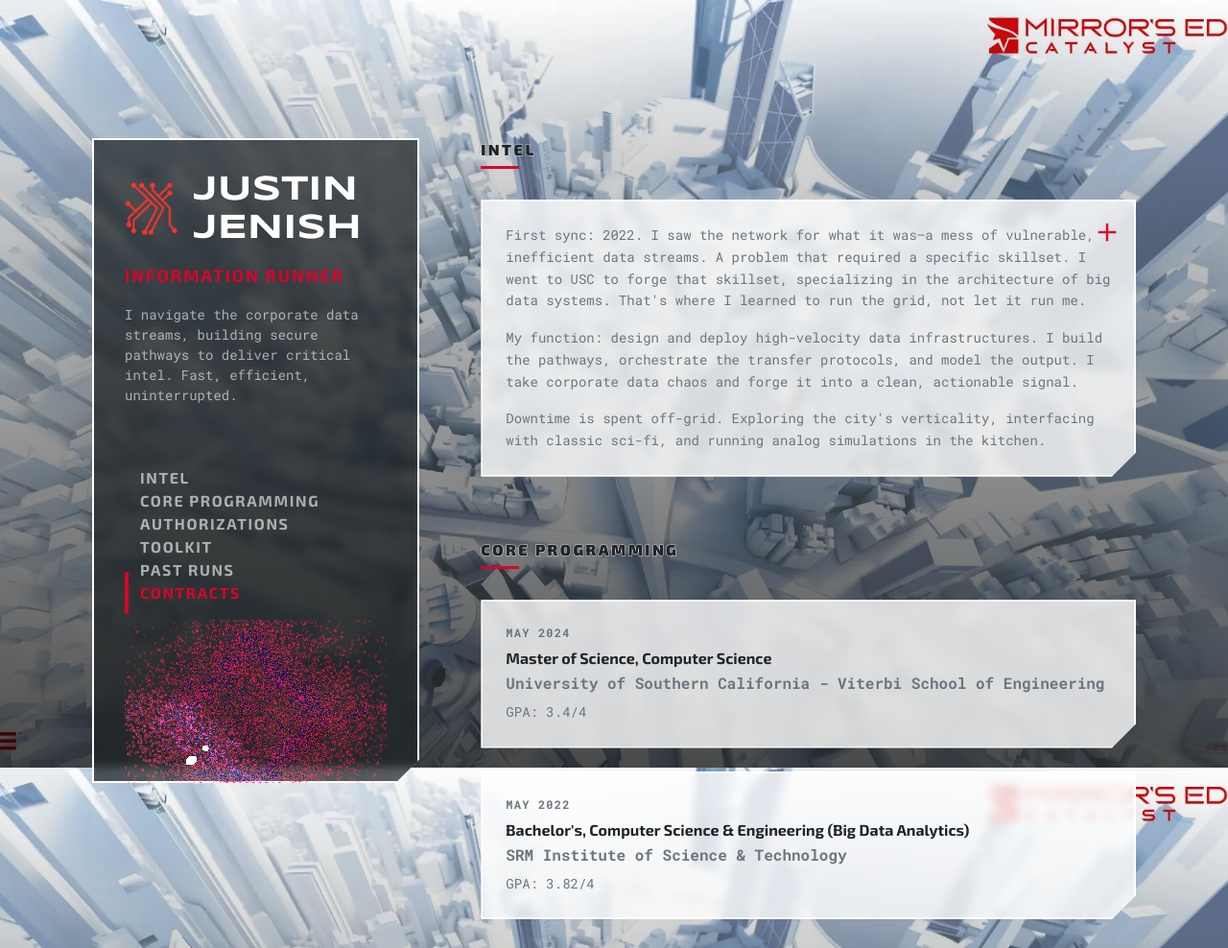
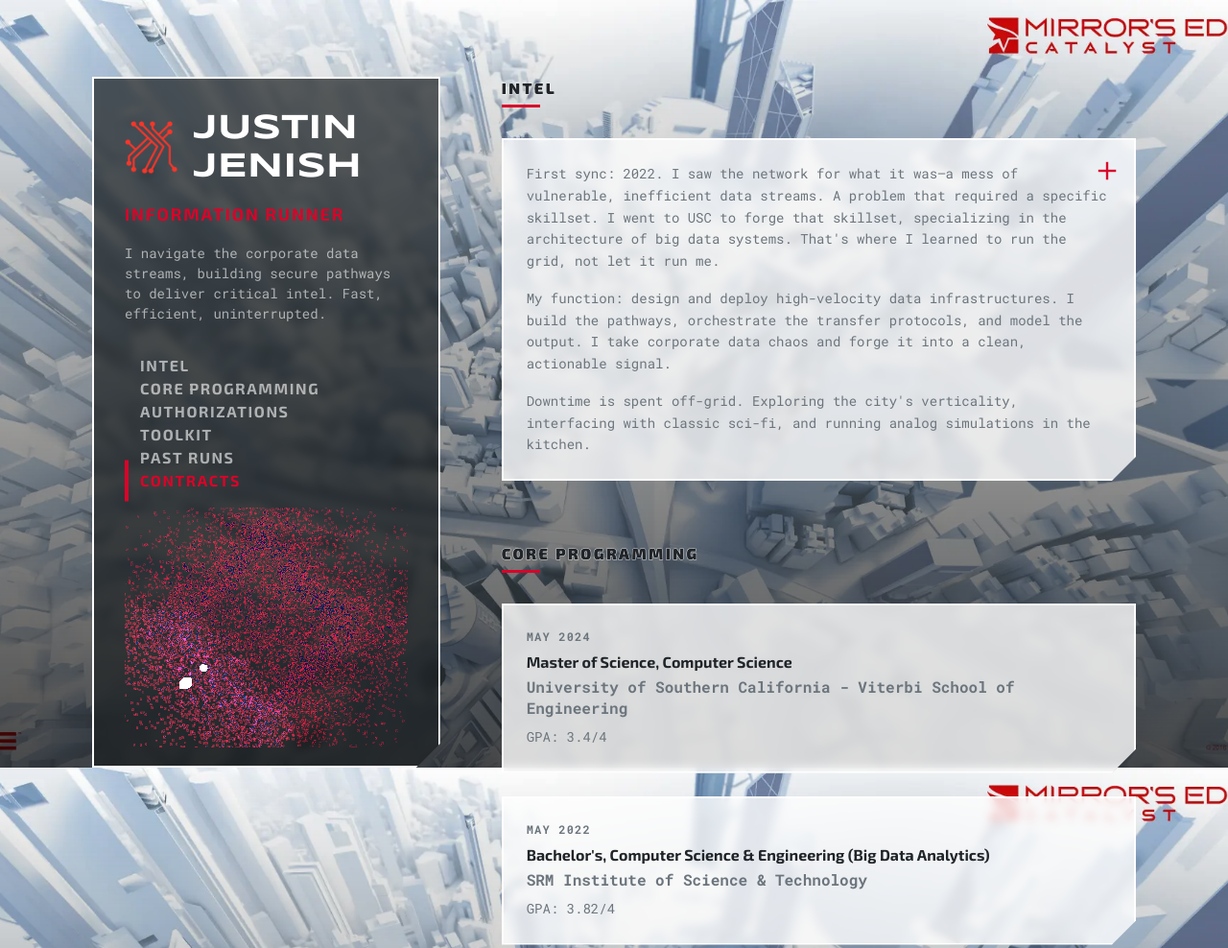
Before and after one commit to pip-install-justin/portfolio, a plain HTML site: page index.html in a window 1280 px wide. Shown: the top 988 px of the page at 96% size. Drawn offline with nearby package versions, Linux system fonts and the light colour scheme; animation ran at ten frames a second.

Commit message:
Updated index.html

```diff
--- a/index.html
+++ b/index.html
@@ -392,10 +392,16 @@
         #canvas-container {
             position: relative;
             flex-grow: 1;
-            margin-top: 1rem;
+            margin-top: 0; /* REMOVED margin on mobile */
             margin-bottom: 1rem;
-            min-height: 200px;
+            min-height: 250px;
             pointer-events: none;
+        }
+
+        @media (min-width: 1024px) {
+            #canvas-container {
+                margin-top: 1rem; /* RESTORED margin for desktop */
+            }
         }
 
         #particle-canvas {
@@ -446,18 +452,31 @@
     </style>
 </head>
 <body class="w-full">
-    <div class="mx-auto min-h-screen max-w-screen-xl px-4 py-12 md:px-12 md:py-20 lg:px-24">
-        <div class="lg:flex lg:justify-between lg:gap-16">
-            <header class="lg:sticky lg:top-0 lg:flex lg:max-h-screen lg:w-2/5 xl:w-1/3 lg:flex-col lg:justify-between lg:py-16">
-                <div class="glass-panel header-section flex h-full flex-col justify-between">
+    <div class="mx-auto min-h-screen max-w-screen-xl px-4 py-6 md:px-12 md:py-10 lg:px-24">
+        <div class="lg:flex lg:gap-16">
+            <header class="lg:sticky lg:top-0 lg:flex lg:max-h-screen lg:w-2/5 xl:w-1/3 lg:flex-col lg:py-10">
+                <div class="glass-panel header-section flex h-full flex-col">
                     <div>
-                        <div class="logo-container flex items-center gap-4 mb-4">
-                            <img src="Ruuner favicon.png" onerror="this.onerror=null;this.src='https://placehold.co/40x40/212529/FFFFFF?text=R';" alt="Runner Icon" class="h-14 w-14">
-                            <h1 class="font-logo text-2xl lg:text-4xl"><a href="/">Justin Jenish</a></h1>
+                        <div class="logo-container flex items-center justify-between gap-4 mb-4">
+                            <div class="flex items-center gap-4">
+                                <img src="Ruuner favicon.png" onerror="this.onerror=null;this.src='https://placehold.co/40x40/212529/FFFFFF?text=R';" alt="Runner Icon" class="h-14 w-14">
+                                <h1 class="font-logo text-2xl lg:text-4xl"><a href="/">Justin Jenish</a></h1>
+                            </div>
+                            <div class="flex lg:hidden">
+                                <button id="menu-toggle" type="button" class="inline-flex items-center justify-center p-2 rounded-md text-gray-400 hover:text-white hover:bg-gray-700 focus:outline-none focus:ring-2 focus:ring-inset focus:ring-white" aria-controls="mobile-menu" aria-expanded="false">
+                                    <span class="sr-only">Open main menu</span>
+                                    <svg id="icon-open" class="block h-6 w-6" xmlns="http://www.w3.org/2000/svg" fill="none" viewBox="0 0 24 24" stroke="currentColor" aria-hidden="true">
+                                        <path stroke-linecap="round" stroke-linejoin="round" stroke-width="2" d="M4 6h16M4 12h16m-7 6h7" />
+                                    </svg>
+                                    <svg id="icon-close" class="hidden h-6 w-6" xmlns="http://www.w3.org/2000/svg" fill="none" viewBox="0 0 24 24" stroke="currentColor" aria-hidden="true">
+                                        <path stroke-linecap="round" stroke-linejoin="round" stroke-width="2" d="M6 18L18 6M6 6l12 12" />
+                                    </svg>
+                                </button>
+                            </div>
                         </div>
                         <h2 class="mt-2">Information Runner</h2>
                         <p class="mt-4 max-w-xs leading-normal text-sm">I navigate the corporate data streams, building secure pathways to deliver critical intel. Fast, efficient, uninterrupted.</p>
-                        <nav class="hidden lg:block mt-16" aria-label="In-page navigation">
+                        <nav id="mobile-menu" class="hidden lg:block lg:mt-8" aria-label="In-page navigation">
                             <ul>
                                 <li><a class="nav-link" href="#intel"><span>Intel</span></a></li>
                                 <li><a class="nav-link" href="#core-programming"><span>Core Programming</span></a></li>
@@ -476,11 +495,11 @@
                     <ul class="flex items-center gap-5 mt-8" aria-label="Social media">
                         <li><a href="https://github.com/pip-install-justin" target="_blank" rel="noopener noreferrer" class="block social-link"><span class="sr-only">GitHub</span><svg xmlns="http://www.w3.org/2000/svg" viewBox="0 0 16 16" fill="currentColor" class="h-6 w-6" aria-hidden="true"><path d="M8 0C3.58 0 0 3.58 0 8c0 3.54 2.29 6.53 5.47 7.59.4.07.55-.17.55-.38 0-.19-.01-.82-.01-1.49-2.01.37-2.53-.49-2.69-.94-.09-.23-.48-.94-.82-1.13-.28-.15-.68-.52-.01-.53.63-.01 1.08.58 1.23.82.72 1.21 1.87.87 2.33.66.07-.52.28-.87.51-1.07-1.78-.2-3.64-.89-3.64-3.95 0-.87.31-1.59.82-2.15-.08-.2-.36-1.02.08-2.12 0 0 .67-.21 2.2.82.64-.18 1.32-.27 2-.27.68 0 1.36.09 2 .27 1.53-1.04 2.2-.82 2.2-.82.44 1.1.16 1.92.08 2.12.51.56.82 1.27.82 2.15 0 3.07-1.87 3.75-3.65 3.95.29.25.54.73.54 1.48 0 1.07-.01 1.93-.01 2.2 0 .21.15.46.55.38A8.013 8.013 0 0 0 16 8c0-4.42-3.58-8-8-8z"></path></svg></a></li>
                         <li><a href="https://www.linkedin.com/in/justin-jenish/" target="_blank" rel="noopener noreferrer" class="block social-link"><span class="sr-only">LinkedIn</span><svg xmlns="http://www.w3.org/2000/svg" viewBox="0 0 24 24" fill="currentColor" class="h-6 w-6" aria-hidden="true"><path d="M20.5 2h-17A1.5 1.5 0 002 3.5v17A1.5 1.5 0 003.5 22h17a1.5 1.5 0 001.5-1.5v-17A1.5 1.5 0 0020.5 2zM8 19H5v-9h3zM6.5 8.25A1.75 1.75 0 118.25 6.5 1.75 1.75 0 016.5 8.25zM19 19h-3v-4.75c0-1.4-1.2-2.5-2.5-2.5S11 12.85 11 14.25V19h-3v-9h2.9v1.3a3.11 3.11 0 012.7-1.4c1.56 0 3.4 1.25 3.4 3.9v5.2z"></path></svg></a></li>
-                        <li><a href="mailto:justin8jenish@gmail.com" class="block social-link"><span class="sr-only">Email</span><svg xmlns="http://www.w3.org/2000/svg" fill="none" viewBox="0 0 24 24" stroke-width="1.5" stroke="currentColor" class="w-6 h-6"><path stroke-linecap="round" stroke-linejoin="round" d="M21.75 6.75v10.5a2.25 2.25 0 01-2.25-2.25h-15a2.25 2.25 0 01-2.25-2.25V6.75m19.5 0A2.25 2.25 0 0019.5 4.5h-15a2.25 2.25 0 00-2.25 2.25m19.5 0v.243a2.25 2.25 0 01-1.07 1.916l-7.5 4.615a2.25 2.25 0 01-2.36 0L3.32 8.91a2.25 2.25 0 01-1.07-1.916V6.75" /></svg></a></li>
+                        <li><a href="mailto:justin8jenish@gmail.com" class="block social-link"><span class="sr-only">Email</span><svg xmlns="http://www.w3.org/2000/svg" fill="none" viewBox="0 0 24 24" stroke-width="1.5" stroke="currentColor" class="w-6 h-6"><path stroke-linecap="round" stroke-linejoin="round" d="M21.75 6.75v10.5a2.25 2.25 0 01-2.25-2.25h-15a2.25 2.25 0 01-2.25-2.25V6.75m19.5 0A2.25 2.25 0 0019.5 4.5h-15a2.25 2.25 0 00-2.25 2.25m19.5 0v.243a2.25 2.25 0 01-1.07 1.916l-7.5 4.615a2.25 2.25 0 01-2.236 0L3.32 8.91a2.25 2.25 0 01-1.07-1.916V6.75" /></svg></a></li>
                     </ul>
                 </div>
             </header>
-            <main id="content" class="pt-12 lg:pt-16 lg:w-3/5 xl:w-2/3">
+            <main id="content" class="pt-6 lg:pt-10 lg:flex-1">
                 <section id="intel" class="mb-16 scroll-mt-16 lg:scroll-mt-24 fade-in-section">
                     <h2 class="section-header">Intel</h2>
                     <div class="glass-panel content-card">
@@ -1092,5 +1111,34 @@ document.addEventListener('DOMContentLoaded', () => {
     }
 });
 </script>
+
+<script>
+    document.addEventListener('DOMContentLoaded', () => {
+        const menuToggle = document.getElementById('menu-toggle');
+        const mobileMenu = document.getElementById('mobile-menu');
+        const iconOpen = document.getElementById('icon-open');
+        const iconClose = document.getElementById('icon-close');
+        const navLinks = mobileMenu.querySelectorAll('a');
+
+        const toggleMenu = () => {
+            const isExpanded = menuToggle.getAttribute('aria-expanded') === 'true';
+            menuToggle.setAttribute('aria-expanded', !isExpanded);
+            mobileMenu.classList.toggle('hidden');
+            iconOpen.classList.toggle('hidden');
+            iconClose.classList.toggle('hidden');
+        };
+
+        menuToggle.addEventListener('click', toggleMenu);
+
+        // Close menu when a link is clicked (for single-page apps)
+        navLinks.forEach(link => {
+            link.addEventListener('click', () => {
+                if (window.innerWidth < 1024) {
+                    toggleMenu();
+                }
+            });
+        });
+    });
+</script>
 </body>
 </html>
```
